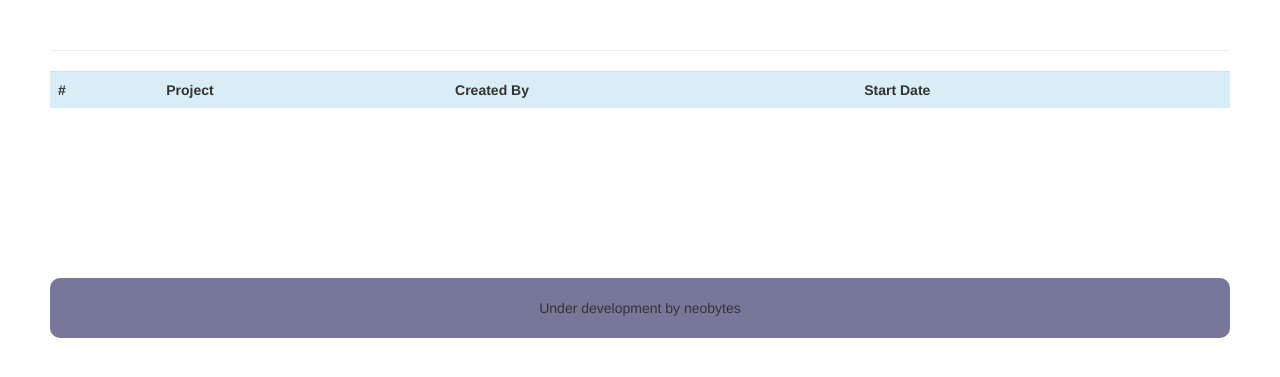
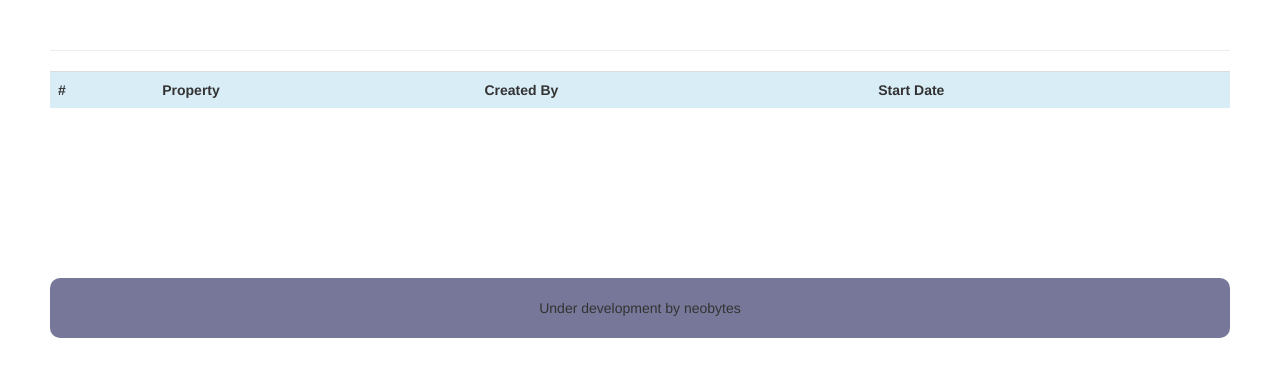
Before and after one commit to neobytes/realestate, a Django app: page / in a window 1280 px wide. Shown: the part 54-431 px from the top of the page. Run offline with Django 3.2, Linux system fonts and the light colour scheme; parts of the project's set-up code (start-up, migrations or seed data) failed here and were passed over; some libraries are stand-ins or nearby versions.

Commit message:
updated index page

```diff
--- a/realestate/templates/index.html
+++ b/realestate/templates/index.html
@@ -10,16 +10,16 @@
 <table class="table" border="0" cellspacing="5" cellpadding="5" width="100%">
     <tr class="info">
         <td><b>#</b></td>
-        <td><b>Project</b></td>
+        <td><b>Property</b></td>
         <td><b>Created By</b></td>
         <td><b>Start Date</b></td>
     </tr>
-    {% for project in projects %}
+    {% for property in propertys %}
     <tr>
         <td>{{ forloop.counter }}</td>
-        <td><a href="/project/{{ project.id }}">{{ project.title }}</a></td>
-        <td>{{ project.owner }}</td>
-        <td>{{ project.start_date }}</td>
+        <td><a href="/property/{{ property.id }}">{{ property.title }}</a></td>
+        <td>{{ property.owner }}</td>
+        <td>{{ property.start_date }}</td>
     </tr>
     {% endfor %}
 </table>
```
